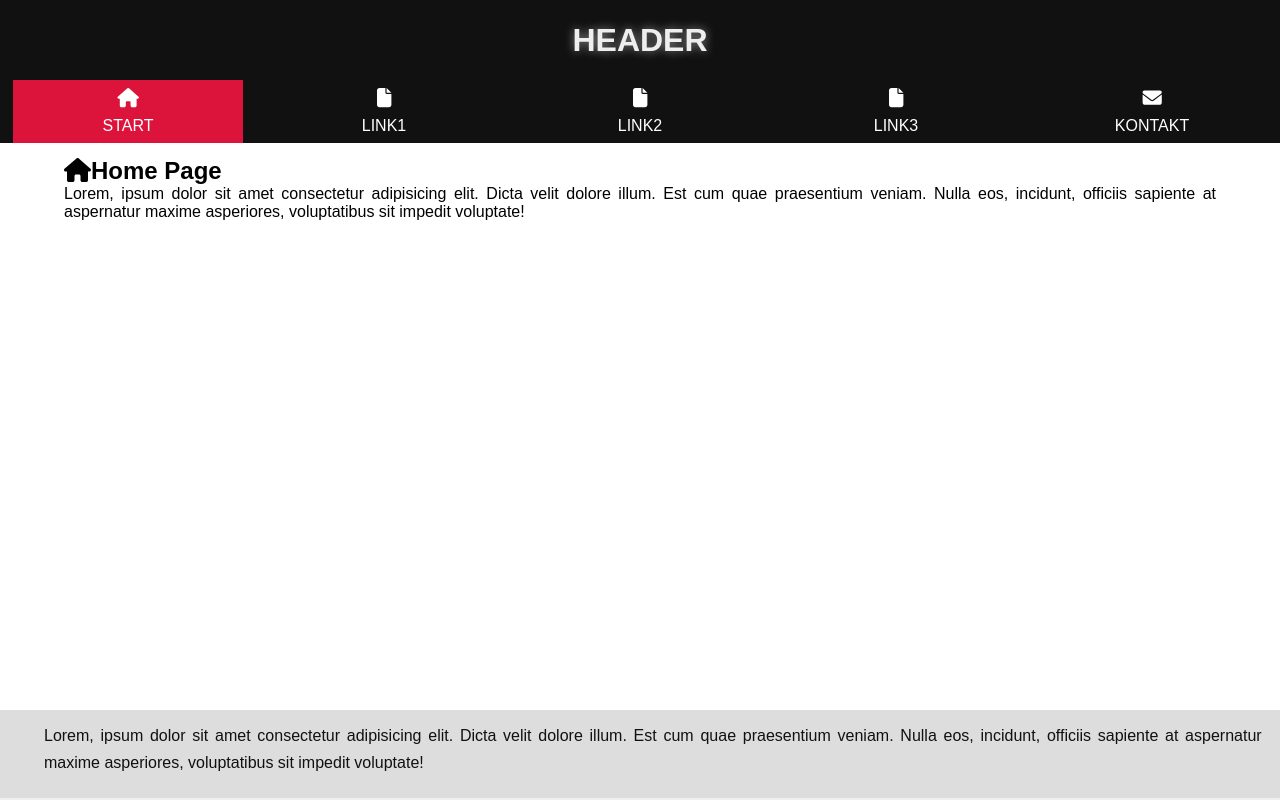
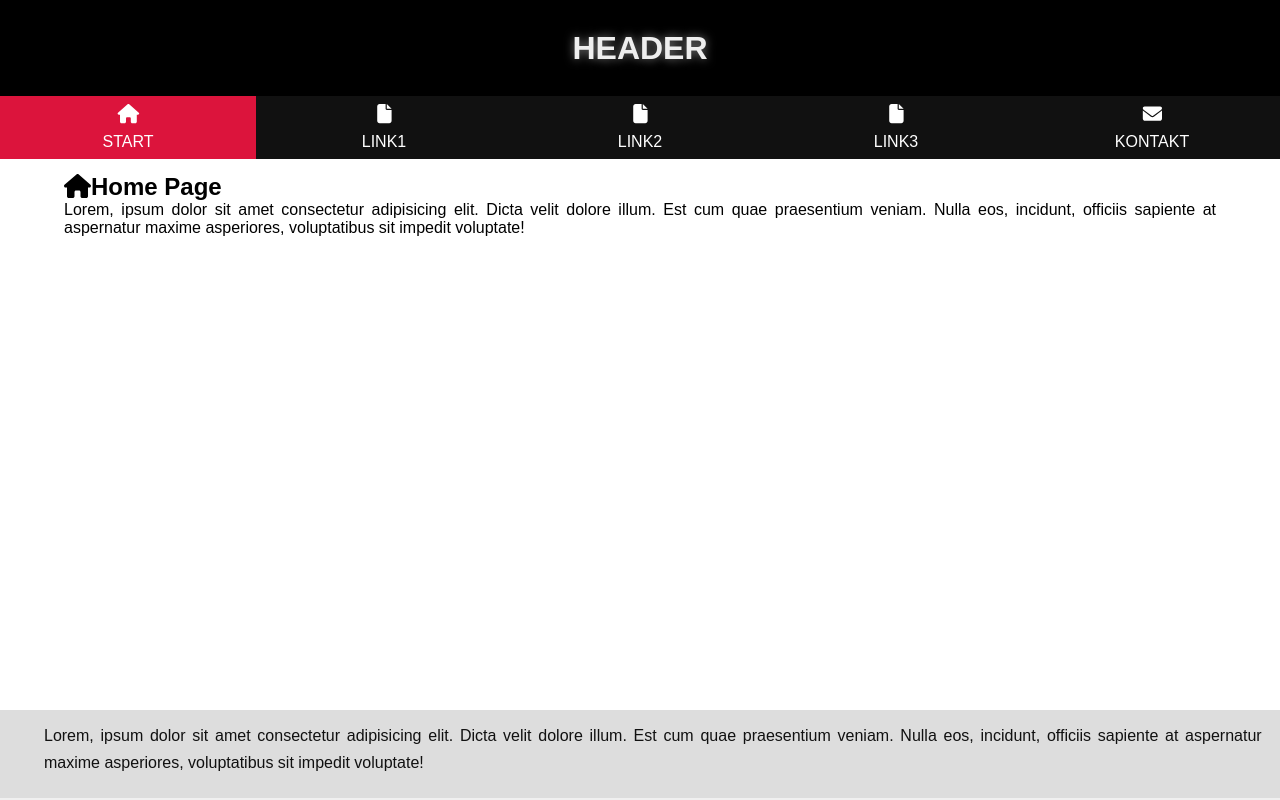
Before and after one commit to blackPixel28/React-Web-Page-Layout, a React (Create React App) app: page / in a window 1280 px wide. Built offline with nearby package versions, Linux system fonts and the light colour scheme.

Commit message:
new root VAR

```diff
--- a/src/css/App.css
+++ b/src/css/App.css
@@ -1,7 +1,7 @@
 .app {
-  background-color: white;
-  font-size: 2vh;
-  max-width: 1280px;
+  background-color: var(--appPageBackgroundColor);
+  font-size: var(--appFontSize);
+  max-width: var(--maxWidth);
   margin: 0 auto;
 }
 
--- a/src/css/Footer.css
+++ b/src/css/Footer.css
@@ -43,8 +43,8 @@ footer p:nth-last-of-type(1)::after {
     right: 15px;
     /* flex-basis: 10%; */
     /* padding: 2vh 5vw 3vh 1vw; */
-    font-size: 5vh;
-    color: red;
+    font-size: var(--arrowUpSize);
+    color: var(--arrowUpColor);
     cursor: pointer;
     opacity: var(--arrowUpOpacity);
 }
--- a/src/css/Header.css
+++ b/src/css/Header.css
@@ -3,7 +3,7 @@ header {
     flex-direction: column;
     justify-content: flex-end;
     min-height: var(--headerHeight);
-    background-color: #111;
+    background-color: var(--headerBackgroundColor);
 }
 
 header a {
@@ -11,16 +11,16 @@ header a {
 }
 
 .header-text-and-logo {
-    background-color: #111;
+    background-color: var(--TextAndLogoBackgroundColor);
     min-height: var(--headTextAndLogo);
     /* cursor: pointer; */
 }
 
 .header-text-and-logo h1 {
-    color: #eee;
+    color: var(--headerTextColor);
     text-align: center;
     text-transform: uppercase;
-    line-height: var(--headTextAndLogo);
+    line-height: var(--headerTextAndLogo);
 }
 
 .header-text-and-logo h1:hover {
--- a/src/css/Nav.css
+++ b/src/css/Nav.css
@@ -9,48 +9,51 @@ nav {
 }
 
 .nav-li {
-    flex-basis: 18%;
-    background-color: #111;
+    flex-basis: calc(100% / var(--navButtonNumber));
 }
 
 .nav-link {
     display: flex;
     flex-direction: column;
     gap: 1.2vh;
-    padding: 1vh 0;
+    padding: 1vh 2vw;
     text-align: center;
-    /* line-height: var(--navHeight); */
-    color: white;
+    background-color: var(--navButtonBackgroundColor);
+    color: var(--navTextColor);
     text-decoration: none;
-    font-size: 2vh;
+    font-size: var(--navFontSize);
     text-transform: uppercase;
-}
-
-.first-link {
-    background-color: rgb(220, 20, 60) !important;
-}
-
-.first-link:focus {
-    background-color: rgb(143, 0, 29) !important;
+    border-radius: var(--navButtonRadius);
 }
 
 .nav-li svg {
-    color: white;
-    font-size: 2.4vh;
+    color: var(--navIconColor);
+    font-size: var(--navIconSize);
 }
 
 .nav-text {
     flex-basis: 50%;
 }
 
+
 .nav-link:hover {
-    background-color: #333;
+    background-color: rgba(255, 255, 255, .15) !important;
 }
 
-.nav-link:focus {
-    background-color: #333;
+.nav-link:focus,
+.nav-link:active {
+    background-color: rgba(255, 255, 255, .20);
 }
 
-.nav-link:active {
-    background-color: #333;
+.first-link {
+    background-color: var(--navFirstButtonBackgroundColor) !important;
 }
+
+.first-link:hover {
+    background-color: var(--navFirstButtonBackgroundColorHover) !important;
+}
+
+.first-link:focus,
+.first-link:active {
+    background-color: var(--navFirstButtonBackgroundColorFocus) !important;
+}
--- a/src/css/index.css
+++ b/src/css/index.css
@@ -9,5 +9,5 @@ html {
 }
 
 body {
-  background-color: #f0f0f0;
+  background-color: var(--bodyBackgroundColor);
 }
--- a/src/css/root.css
+++ b/src/css/root.css
@@ -1,8 +1,40 @@
 :root {
+    /* Body */
+    --bodyBackgroundColor: #f0f0f0;
+
+    /* App */
+    --appPageBackgroundColor: #fff;
+    --appFontSize: 2vh;
+    --maxWidth: 1280px;
+
+    /* Header */
+    --headerBackgroundColor: black;
+    --TextAndLogoBackgroundColor: black;
+    --headerTextAndLogo: 12vh;
+    --headerTextColor: #eee;
+    --headerHeight: calc(var(--navHeight) + var(--headTextAndLogo));
+
+    /* Nav */
+    --navButtonNumber: 5;
+    --navHeight: 5vh;
+    --navTextColor: white;
+    --navFontSize: 2vh;
+    --navFirstButtonBackgroundColor: rgb(220, 20, 60);
+    --navFirstButtonBackgroundColorHover: rgb(177, 10, 43);
+    --navFirstButtonBackgroundColorFocus: rgb(143, 0, 29);
+    --navButtonBackgroundColor: #111;
+    --navButtonRadius: 0;
+
+    /* Nav Icon */
+    --navIconSize: 2.4vh;
+    --navIconColor: white;
+
+    /* Main */
+    --mainHeight: 0;
+
+    /* Footer */
     --footerHeight: 5vh;
-    --navHeight: 5vh;
-    --headTextAndLogo: 10vh;
-    --headerHeight: calc(var(--navHeight) + var(--headTextAndLogo));
-    --mainHeight: 0;
+    --arrowUpSize: 5vh;
+    --arrowUpColor: crimson;
     --arrowUpOpacity: 0;
 }
```
